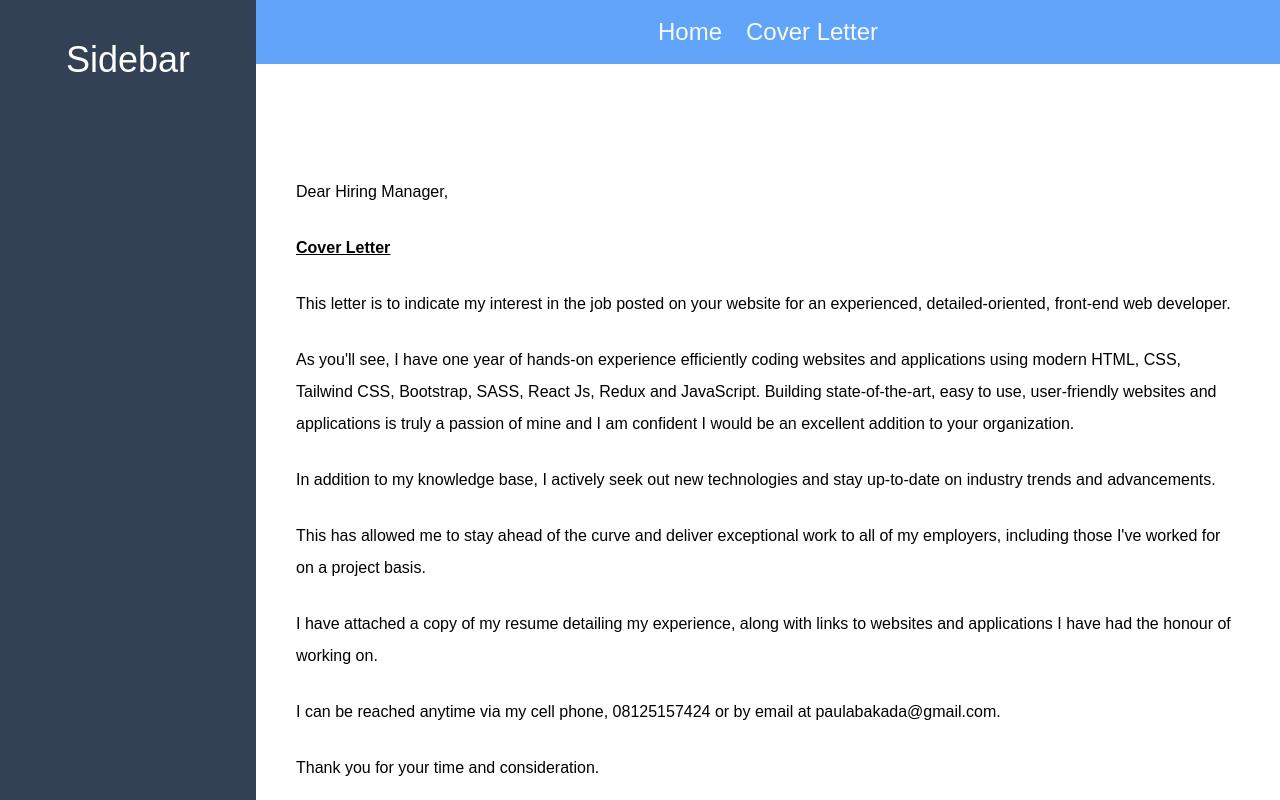
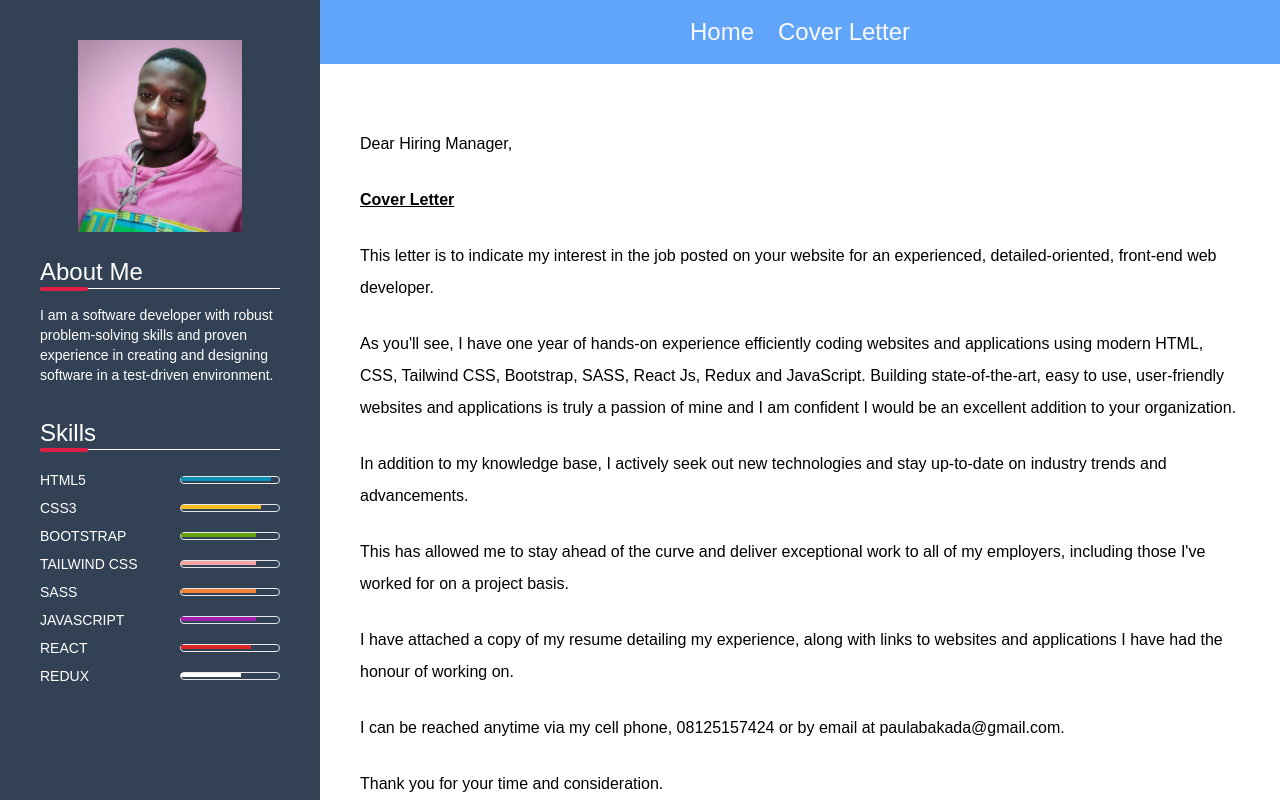
Before and after one commit to paulynson/portafolio, a React (Create React App) app: page /coverletter in a window 1280 px wide. Shown: the top 800 px of the page. Built offline with nearby package versions, Linux system fonts and the light colour scheme; the HTML template or start-up script is replaced by a standard one.

Commit message:
Created animation on the skills section

```diff
--- a/src/components/CoverLetter.js
+++ b/src/components/CoverLetter.js
@@ -3,7 +3,7 @@ import React from 'react';
 function CoverLetter() {
   return (
     <div>
-      <main class="flex-1 ml-64 mt-12">
+      <main class="flex-1 lg:ml-80">
               <div className="flex ">
               <div class="bg-white p-10 text-left leading-8 w-auto ">
                       <p className='my-6'>Dear Hiring Manager,</p>
--- a/src/components/Home.js
+++ b/src/components/Home.js
@@ -3,7 +3,7 @@ import React from 'react'
 function Home() {
   return (
       <div>
-          <main class="flex-1 ml-64">
+          <main class="flex-1 lg:ml-80">
               <h1>Home</h1>
             <div class="h-96 bg-amber-400 p-10">
                 <h1 class="text-4xl">Top Content</h1>
--- /dev/null
+++ b/src/data/data.json
@@ -0,0 +1,123 @@
+{
+  "work": [
+    {
+      "id": 1,
+      "position": "Frontend Software Developer",
+      "company": "Kev Solutions and Technology",
+      "years": "February 2021 – till date",
+      "description": "Developed and implemented software solutions based on client requirements. Tested and refined software prior to rollout."
+    },
+    {
+        "id": 2,
+        "position": "IT Personnel & Personal Assistant",
+        "company": "Imam Kalejaiye and Company",
+        "years": "March 2014 – February 2021",
+        "description": "Developed and implemented software solutions based on client requirements. Tested and refined software prior to rollout."
+      }
+  ],
+
+  "education": [
+    {
+      "id": 1,
+      "years": "2016 -2019",
+      "degree": "Higher National Diploma",
+      "department": "Computer Science",
+      "school": "Lagos State Polytechnic"
+    },
+    {
+      "id": 2,
+      "years": "2011 – 2014",
+      "degree": "National Diploma",
+      "department": "Computer Science",
+      "school": "Lagos State Polytechnic"
+    },
+    {
+      "id": 3,
+      "years": "2004 –2007",
+      "degree": "Secondary School",
+      "department": "Computer Science",
+      "school": "Stella Maris College"
+    }
+
+  ],
+  "internship": [
+
+    {
+      "id": 1,
+      "years": "July 2021 - October 2021",
+      "description": "Developed a web application using (React Js). Work with a team to develop a web application which was deployed on the internet. Designed components of a dashboard with a team."
+    },
+    {
+        "id": 2,
+        "years": "June 2020 - August 2020",
+        "description": "Designed Mobile and Web App Application component of a dashboard with a team. Work with a team to design website application which was later deployed on the internet. Collaborated with frontend and backend developers to designed web application and drafted out the flowchart for a web application which was later developed."
+      }
+
+  ],
+  "tools": [
+    {
+      "id": 1,
+      "title": "HTML5",
+      "per": 95
+    },
+    {
+        "id": 2,
+        "title": "CSS3",
+        "per": 80
+    },
+    {
+        "id": 3,
+        "title": "SASS",
+        "per": 75
+    },
+    {
+        "id": 4,
+        "title": "Bootstrap",
+        "per": 75
+    },
+    {
+        "id": 5,
+        "title": "Tailwind CSS",
+        "per": 75
+    },
+    {
+        "id": 6,
+        "title": "JavaScript",
+        "per": 70
+    },
+    {
+        "id": 7,
+        "title": "React Js",
+        "per": 75
+    },
+    {
+        "id": 8,
+        "title": "Redux",
+        "per": 40
+    }
+
+  ],
+  "hobbies": [
+    {
+      "id": 1,
+      "title": "Reading"
+    },
+    {
+        "id": 2,
+        "title": "Researching"
+    },
+    {
+        "id": 3,
+        "title": "Surfing the internet"
+    },
+    {
+        "id": 4,
+        "title": "Writing programming codes"
+    },
+    {
+        "id": 5,
+        "title": "Football"
+    }
+
+  ]
+}
--- a/src/index.css
+++ b/src/index.css
@@ -10,7 +10,6 @@ body {
   font-family: 'Poppins', sans-serif;
   -webkit-font-smoothing: antialiased;
   -moz-osx-font-smoothing: grayscale;
-  /* max-width: 1440px; */
   box-sizing: border-box;
 }
 
@@ -18,3 +17,75 @@ code {
   font-family: source-code-pro, Menlo, Monaco, Consolas, 'Courier New',
     monospace;
 }
+
+.html-bar{
+  animation: html-fill 2s forwards;
+}
+@keyframes html-fill{
+  100%{
+      width: 90px;
+  }
+}
+
+.css-bar{
+  animation: css-fill 2s forwards;
+}
+@keyframes css-fill{
+  100%{
+      width: 80px;
+  }
+}
+
+.sass-bar{
+  animation: sass-fill 2s forwards;
+}
+@keyframes sass-fill{
+  100%{
+      width: 75px;
+  }
+}
+
+.bootstrap-bar{
+  animation: bootstrap-fill 2s forwards;
+}
+@keyframes bootstrap-fill{
+  100%{
+      width: 75px;
+  }
+}
+
+.tailwind-bar{
+  animation: tailwind-fill 2s forwards;
+}
+@keyframes tailwind-fill{
+  100%{
+      width: 75px;
+  }
+}
+
+.javascript-bar{
+  animation: javascript-fill 2s forwards;
+}
+@keyframes javascript-fill{
+  100%{
+      width: 75px;
+  }
+}
+
+.react-bar{
+  animation: react-fill 2s forwards;
+}
+@keyframes react-fill{
+  100%{
+      width: 70px;
+  }
+}
+
+.redux-bar{
+  animation: redux-fill 2s forwards;
+}
+@keyframes redux-fill{
+  100%{
+      width: 60px;
+  }
+}
--- a/src/layouts/Footer.js
+++ b/src/layouts/Footer.js
@@ -1,11 +1,15 @@
 import React from 'react'
 
 function Footer() {
+
+        let date = new Date()
+        let tDate = date.getFullYear()
+
   return (
       <div>
-               <main class="flex-1 ml-64 bg-blue-400">
-              <div className="flex gap-6 justify-center py-4">
-                  <p className="flex text-center">Footer</p>
+               <main class="flex-1 lg:ml-80 bg-blue-400">
+              <div className="flex gap-6 justify-center py-4 text-white">
+                  <p className="flex text-center"> &copy; {tDate} Paul Abakada</p>
               </div>
 
         </main>
--- a/src/layouts/Navbar.js
+++ b/src/layouts/Navbar.js
@@ -5,7 +5,7 @@ import { NavLink } from 'react-router-dom'
 function Navbar() {
   return (
       <section className=''>
-          <nav class="flex-1 top-0 ml-64 bg-blue-400">
+          <nav class="top-0 lg:ml-80 bg-blue-400">
               <div className="flex gap-6 justify-center py-4">
               <NavLink to="/" className="text-2xl text-gray-50 hover:text-neutral-500">Home</NavLink>
           <NavLink to="/coverletter" className="text-2xl text-gray-50 hover:text-neutral-500">Cover Letter</NavLink>
--- a/src/layouts/Sidebar.js
+++ b/src/layouts/Sidebar.js
@@ -1,14 +1,48 @@
-import React from 'react'
+import React from 'react';
+import profile from '../assets/image/profile.jpg';
+import Skills from '../resource/Skills';
+// import data from '../data/data.json';
 
 function Sidebar() {
   return (
-      <section>
-             <aside class="w-64 fixed left-0 top-0 h-screen bg-slate-700 p-10">
-            <h1 class="text-white text-4xl">Sidebar</h1>
-        </aside>
+    <section>
+      <aside class="w-full lg:w-80 lg:fixed left-0 top-0 h-screen bg-slate-700 py-4 px-10">
+        <section className="my-6 lg:text-left text-center items-center justify-center flex">
+          <img src={profile} alt="profile" className="h-48" />
+        </section>
+        <section className="text-left text-white">
+                  <h1 className="text-2xl ">About Me</h1>
+                  <div className='w-full h-[1px] rounded-lg mb-4 bg-white flex items-center'>
+                    <div className="w-[20%] bg-rose-600 h-1 rounded-lg"></div>
+                  </div>
+          <p className="text-white text-sm">
+            I am a software developer with robust problem-solving skills and
+            proven experience in creating and designing software in a
+            test-driven environment.
+          </p>
+        </section>
+        <section className="text-white text-left my-8">
+                  <h1 className="text-2xl ">Skills</h1>
+                  <div className='w-full h-[1px] rounded-lg mb-4 bg-white flex items-center'>
+                    <div className="w-[20%] bg-rose-600 h-1 rounded-lg"></div>
+                  </div>
+          {/* {data.tools.map((data) => (
+            <div key={data.id} className="flex justify-between items-center">
+                  <p className="leading-7 text-sm">{data.title}</p>
+                  <div className=' w-[100px] h-2 border rounded-lg rounder text-xs bars'>
+                      <div className='w-0 bar h-1 bg-cyan-600'>
 
+                      </div>
+                  </div>
+            </div>
+          ))} */}
+
+              <Skills />
+
+        </section>
+      </aside>
     </section>
-  )
+  );
 }
 
-export default Sidebar
+export default Sidebar;
--- /dev/null
+++ b/src/resource/Skills.js
@@ -0,0 +1,92 @@
+import React from 'react'
+
+function Skills() {
+  return (
+    <section>
+    {/* HTML Bar */}
+<div  className="flex justify-between items-center">
+<p className="leading-7 text-sm">HTML5</p>
+<div className=' w-[100px] h-2 border rounded-lg rounder text-xs bar'>
+    <div className='w-0 bar h-1 bg-cyan-600 html-bar'>
+
+    </div>
+</div>
+    </div>
+
+    {/* CSS Bar */}
+    <div  className="flex justify-between items-center">
+<p className="leading-7 text-sm">CSS3</p>
+<div className=' w-[100px] h-2 border rounded-lg rounder text-xs bar'>
+    <div className='w-0 bar h-1 bg-amber-400 css-bar'>
+
+    </div>
+</div>
+          </div>
+
+             {/* Bootstrap Bar */}
+    <div  className="flex justify-between items-center">
+<p className="leading-7 text-sm">BOOTSTRAP</p>
+<div className=' w-[100px] h-2 border rounded-lg rounder text-xs bar'>
+    <div className='w-0 bar h-1 bg-lime-600 bootstrap-bar'>
+
+    </div>
+</div>
+          </div>
+
+             {/* tailwind Bar */}
+    <div  className="flex justify-between items-center">
+<p className="leading-7 text-sm">TAILWIND CSS</p>
+<div className=' w-[100px] h-2 border rounded-lg rounder text-xs bar'>
+    <div className='w-0 bar h-1 bg-red-300 tailwind-bar'>
+
+    </div>
+</div>
+</div>
+
+         {/* SASS Bar */}
+    <div  className="flex justify-between items-center">
+<p className="leading-7 text-sm">SASS</p>
+<div className=' w-[100px] h-2 border rounded-lg rounder text-xs bar'>
+    <div className='w-0 bar h-1 bg-[#f3853b] sass-bar'>
+
+    </div>
+</div>
+          </div>
+
+         {/* JAVASCRIPT Bar */}
+    <div  className="flex justify-between items-center">
+<p className="leading-7 text-sm">JAVASCRIPT</p>
+<div className=' w-[100px] h-2 border rounded-lg rounder text-xs bar'>
+    <div className='w-0 bar h-1 bg-fuchsia-700 javascript-bar'>
+
+    </div>
+</div>
+</div>
+
+   {/* REACT Bar */}
+   <div  className="flex justify-between items-center">
+<p className="leading-7 text-sm">REACT</p>
+<div className=' w-[100px] h-2 border rounded-lg rounder text-xs bar'>
+    <div className='w-0 bar h-1 bg-red-600 react-bar'>
+
+    </div>
+</div>
+</div>
+
+
+             {/* redux Bar */}
+    <div  className="flex justify-between items-center">
+<p className="leading-7 text-sm">REDUX</p>
+<div className=' w-[100px] h-2 border rounded-lg rounder text-xs bar'>
+    <div className='w-0 bar h-1 bg-white redux-bar'>
+
+    </div>
+</div>
+</div>
+
+
+</section>
+  )
+}
+
+export default Skills
```
Also changed, not shown: src/assets/image/profile.jpg (added).
